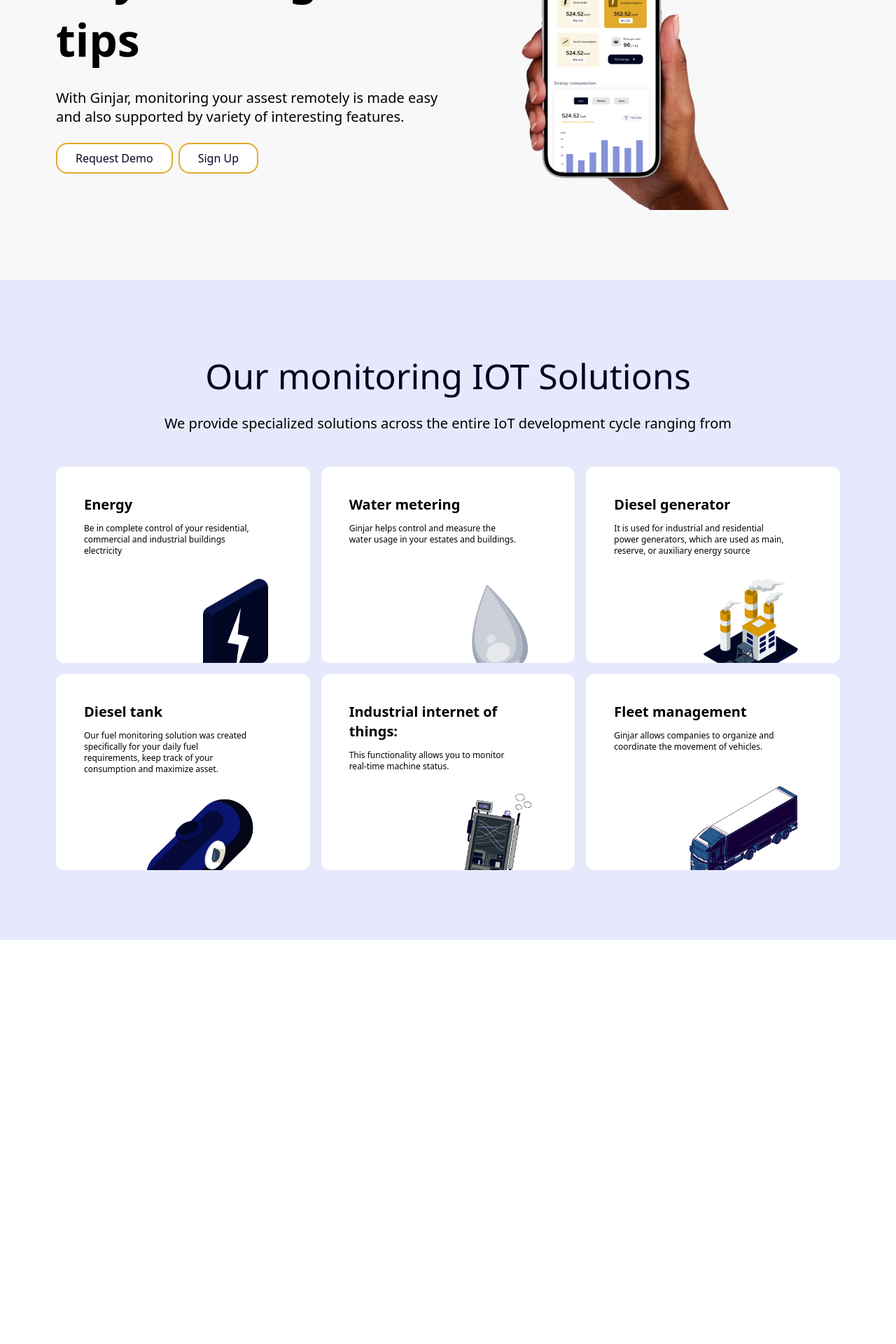
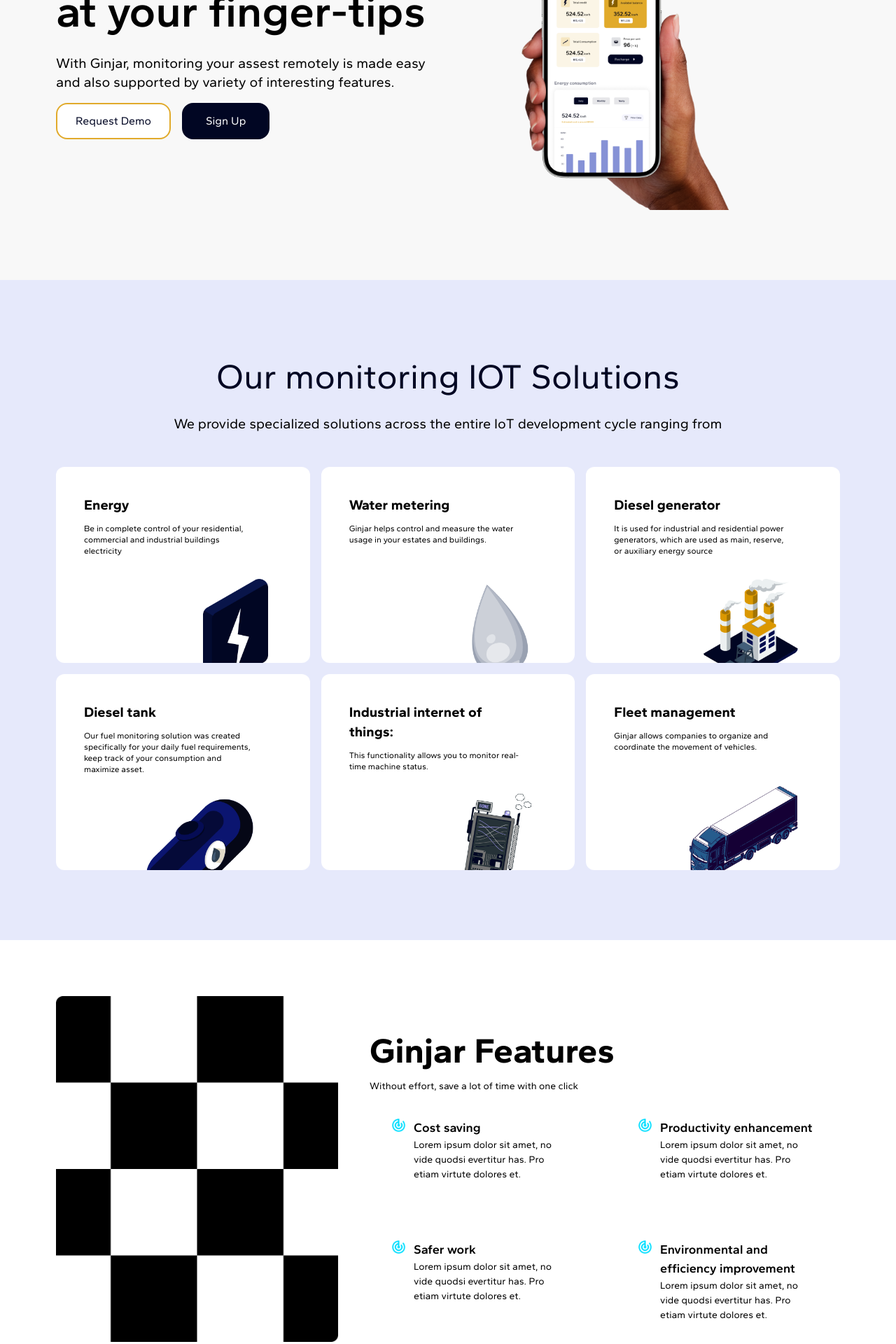
Before and after one commit to Abideen-program/tailwind, a React (Create React App) app: page /login in a window 1280 px wide. Shown: the part 400-2320 px from the top of the page at 70% size. Before the commit the page ends 1743 px from the top, so only its background shows below. Built offline with nearby package versions, Linux system fonts and the light colour scheme.

Commit message:
created the feature section

```diff
--- a/src/components/button/button.jsx
+++ b/src/components/button/button.jsx
@@ -1,8 +1,10 @@
 import React from "react";
 import { AiFillHome } from "react-icons/ai";
 import { Link } from "react-router-dom";
-import { clx } from "../../utils/clx"
+import { clx } from "../../utils/clx";
 import Text from "../text";
+
+
 
 export default function Button({
   isLoading,
@@ -22,7 +24,7 @@
   // const [isLoading, setLoading] = React.useState(true)
 
   const classes = clx(
-    "flex items-center justify-center space-x-2 rounded-[16px] bg-transparent ",
+    "flex items-center justify-center space-x-2 rounded-[16px] ",
     variant === "contained" &&
       size === "large" &&
       `${
@@ -36,7 +38,7 @@
             : "bg-secondary-dark hover:bg-secondary-dark/80 text-white"
           : type === "white"
           ? isLoading
-           ? "bg-transparent"
+            ? "bg-transparent"
             : "bg-[#fff] hover:bg-secondary-light text-primary-dark"
           : null
       } py-[16px] px-[32px] duration-400 ${
--- a/src/index.css
+++ b/src/index.css
@@ -4,12 +4,21 @@
 @tailwind components;
 @tailwind utilities;
 
-/* @layer base {
-  html {
-    @apply bg-slate-600 text-white font-bold;
-    font-family: 'Gantari';
+@layer base {
+  input[type="number"]::-webkit-inner-spin-button,
+  input[type="number"]::-webkit-outer-spin-button {
+    -webkit-appearance: none;
+    margin: 0;
   }
-} */
+}
+
+*{
+  -webkit-tap-highlight-color: transparent;
+}
+
+.font-gantari{
+  font-family: 'Gantari', sans-serif;
+}
 
 /* body {
   margin: 0;
--- a/src/utils/clx.js
+++ b/src/utils/clx.js
@@ -1,4 +1 @@
-export const clx = (...classes) => {
-    //return every class pass as an argument into the clx
-    return classes.filter(Boolean).join(' ')
-}
+export const clx = (...classes) => (classes.filter(Boolean).join(' '))
--- a/src/views/landingPage/body/body.jsx
+++ b/src/views/landingPage/body/body.jsx
@@ -9,7 +9,7 @@
 
   return (
     <div className={classes}>
-      <div className="text-center lg:text-left lg:w-[50%]">
+      <div className="text-center lg:text-left lg:flex-1 flex flex-col space-y-4">
         <div className="">
           <Text
             as="h1"
@@ -19,29 +19,29 @@
           </Text>
         </div>
 
-        <div className="my-6">
+        <div className="">
           <Text as="p" classname="text-xl font-normal leading-[27px]">
             With Ginjar, monitoring your assest remotely is made easy and also
             supported by variety of interesting features.
           </Text>
         </div>
 
-        <div className="flex flex-row justify-center lg:justify-start">
+        <div className="flex flex-row justify-center space-x-4 lg:justify-start">
           <Button
             type="primary"
             size="small"
             variant="outlined"
-            classname="mr-2"
+            // classname="mr-2"
           >
             Request Demo
           </Button>
-          <Button type="primary" size="small" variant="outlined" classname="">
+          <Button  size="medium" variant="contained">
             Sign Up
           </Button>
         </div>
       </div>
 
-      <div className="lg:w-[50%] hidden lg:block relative top-[20px] right-0">
+      <div className="lg:flex-1 hidden lg:block relative top-[20px] right-0">
         <div className="flex flex-row space-x-4 justify-center mb-[45.48px]">
           <img
             src="assets/images/app-store.webp"
--- /dev/null
+++ b/src/views/landingPage/body/ginjarFeatures.jsx
@@ -0,0 +1,98 @@
+import { clx } from "../../../utils/clx";
+import Text from "../../../components/text";
+
+const GinjarFeatures = () => {
+  const classes = clx("bg-white p-10 md:p-20 lg:flex flex-row");
+
+  return (
+    <div className={classes}>
+      <div className="h-full basis-[40%]">
+        <img
+          src="assets/images/pattern.png"
+          alt="pattern"
+          className="mx-auto w-[70%] lg:mx-0 lg:w-[90%] h-auto"
+        />
+      </div>
+
+      <div className="flex flex-col space-y-1 flex-1 pt-10">
+        <Text
+          as="h1"
+          classname="text-[30px] md:text-[50px] font-bold text-center lg:text-left"
+        >
+          Ginjar Features
+        </Text>
+        <Text as="p" classname="text-sm text-center lg:text-left">
+          Without effort, save a lot of time with one click
+        </Text>
+
+        <div className="md:grid grid-cols-2 gap-x-5 lg:gap-x-8 gap-y-5">
+          <div className=" p-8 flex flex-row space-x-3 ">
+            <div>
+              <img src="assets/icons/features-icon.png" alt="" />
+            </div>
+
+            <div>
+              <Text as="h3" classname="font-semibold text-[18px]">
+                Cost saving
+              </Text>
+              <Text as="p" classname="text-[14px]">
+                Lorem ipsum dolor sit amet, no vide quodsi evertitur has. Pro
+                etiam virtute dolores et.
+              </Text>
+            </div>
+          </div>
+
+          <div className=" p-8 flex flex-row space-x-3 ">
+            <div>
+              <img src="assets/icons/features-icon.png" alt="" />
+            </div>
+
+            <div>
+              <Text as="h3" classname="font-semibold text-[18px]">
+                Productivity enhancement
+              </Text>
+              <Text as="p" classname="text-[14px]">
+                Lorem ipsum dolor sit amet, no vide quodsi evertitur has. Pro
+                etiam virtute dolores et.
+              </Text>
+            </div>
+          </div>
+
+          <div className=" p-8 flex flex-row space-x-3 ">
+            <div>
+              <img src="assets/icons/features-icon.png" alt="" />
+            </div>
+
+            <div>
+              <Text as="h3" classname="font-semibold text-[18px]">
+                Safer work
+              </Text>
+              <Text as="p" classname="text-[14px]">
+                Lorem ipsum dolor sit amet, no vide quodsi evertitur has. Pro
+                etiam virtute dolores et.
+              </Text>
+            </div>
+          </div>
+
+          <div className=" p-8 flex flex-row space-x-3 ">
+            <div>
+              <img src="assets/icons/features-icon.png" alt="" />
+            </div>
+
+            <div>
+              <Text as="h3" classname="font-semibold text-[18px]">
+                Environmental and efficiency improvement
+              </Text>
+              <Text as="p" classname="text-[14px]">
+                Lorem ipsum dolor sit amet, no vide quodsi evertitur has. Pro
+                etiam virtute dolores et.
+              </Text>
+            </div>
+          </div>
+        </div>
+      </div>
+    </div>
+  );
+};
+
+export default GinjarFeatures;
--- a/src/views/landingPage/header/header.jsx
+++ b/src/views/landingPage/header/header.jsx
@@ -50,16 +50,15 @@
           <Text as="p">Anonymous Recharge</Text>
         </li>
         <li>
-          <div className="flex flex-row">
+          <div className="flex flex-row space-x-4">
             <Button
               type="primary"
               size="small"
               variant="outlined"
-              classname="mr-2"
             >
               Sign In
             </Button>
-            <Button type="primary" size="small" variant="outlined" classname="">
+            <Button size="medium" variant="contained">
               Sign Up
             </Button>
           </div>
@@ -69,7 +68,7 @@
 
       {/* Start of mobile view */}
       {openNav && (
-        <ul className="lg:hidden md:w-[30rem] h-screen flex flex-col justify-evenly items-start fixed right-0 top-0 bg-white pt-8 pl-6 z-10 shadow-lg shadow-slate-700 transition ease-in duration-1000">
+        <ul className="lg:hidden w-[18rem] md:w-[30rem] h-screen flex flex-col justify-evenly items-start fixed right-0 top-0 bg-white pt-8 pl-6 z-10 shadow-lg shadow-slate-700 transition ease-in duration-1000">
           <li>
             <Text as="p" classname="text-xl md:text-3xl">
               Home
@@ -110,9 +109,9 @@
                 Sign In
               </Button>
               <Button
-                type="primary"
+
                 size="small"
-                variant="outlined"
+                variant="contained"
                 classname=""
               >
                 Sign Up
--- a/src/views/landingPage/landingPage.jsx
+++ b/src/views/landingPage/landingPage.jsx
@@ -1,4 +1,5 @@
 import Body from "./body/body";
+import GinjarFeatures from "./body/ginjarFeatures";
 import SecondBody from "./body/secondBody";
 import Header from "./header/header";
 
@@ -8,6 +9,7 @@
       <Header />
       <Body />
       <SecondBody />
+      <GinjarFeatures />
     </>
   );
 };
```
Lines whose indentation alone changed are shown as unchanged.
